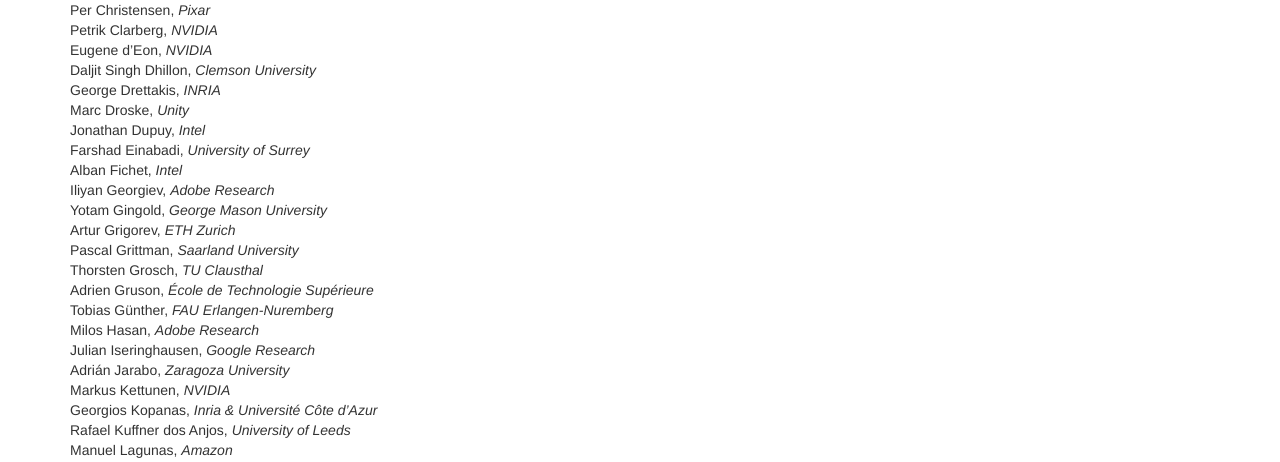
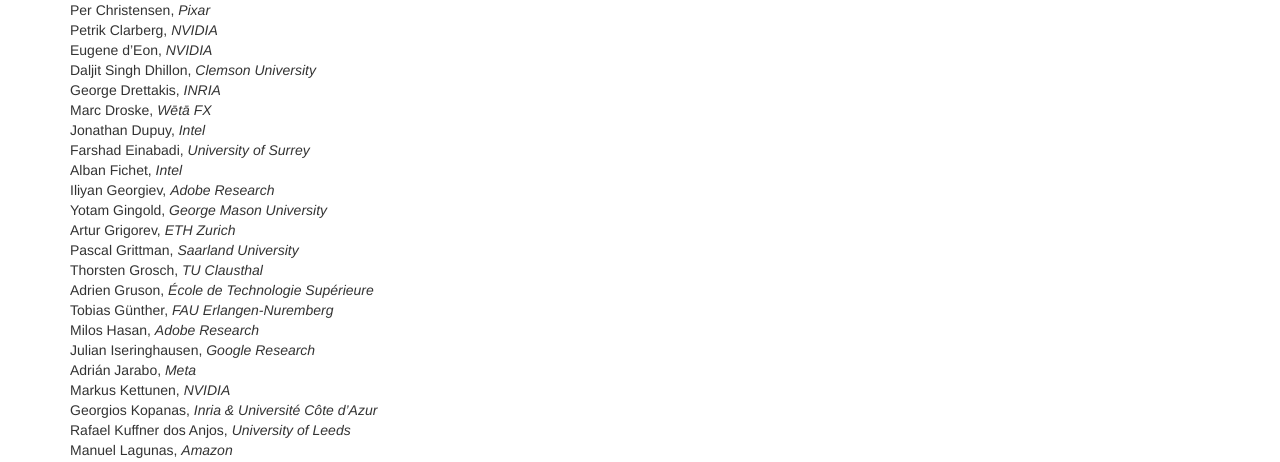
Before and after one commit to emilienogue/egsr2024.github.io, a Jekyll site: the page built from committee.md, in a window 1280 px wide and 900 px high, scrolled down 448 px. Shown: the part 158-620 px from the top of the window. Built offline with Jekyll 4.4.1, drawn with Linux system fonts in a browser that asks for light colours; comment, search, counter and statistics services are not loaded.

Commit message:
Update committee.md

```diff
--- a/committee.md
+++ b/committee.md
@@ -84,7 +84,7 @@
 Eugene d’Eon, <i>NVIDIA</i><br>
 Daljit Singh Dhillon, <i>Clemson University</i><br>
 George Drettakis, <i>INRIA</i><br>
-Marc Droske, <i>Unity</i><br>
+Marc Droske, <i>Wētā FX</i><br>
 Jonathan Dupuy, <i>Intel</i><br>
 Farshad Einabadi, <i>University of Surrey</i><br>
 Alban Fichet, <i>Intel</i><br>
@@ -97,7 +97,7 @@
 Tobias Günther, <i>FAU Erlangen-Nuremberg</i><br>
 Milos Hasan, <i>Adobe Research</i><br>
 Julian Iseringhausen, <i>Google Research</i><br>
-Adrián Jarabo, <i>Zaragoza University</i><br>
+Adrián Jarabo, <i>Meta</i><br>
 Markus Kettunen, <i>NVIDIA</i><br>
 Georgios Kopanas, <i>Inria & Université Côte d'Azur</i><br>
 Rafael Kuffner dos Anjos, <i>University of Leeds</i><br>
```
